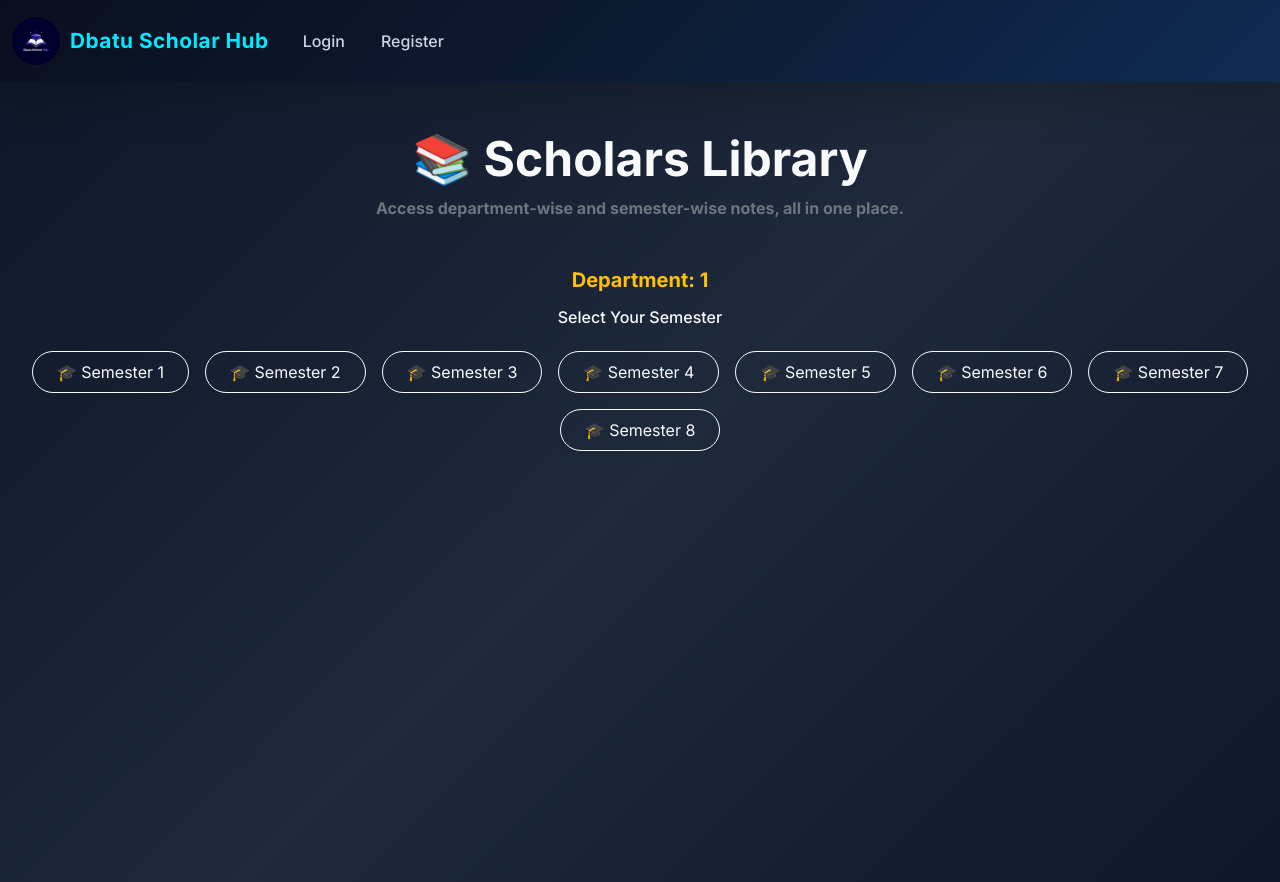
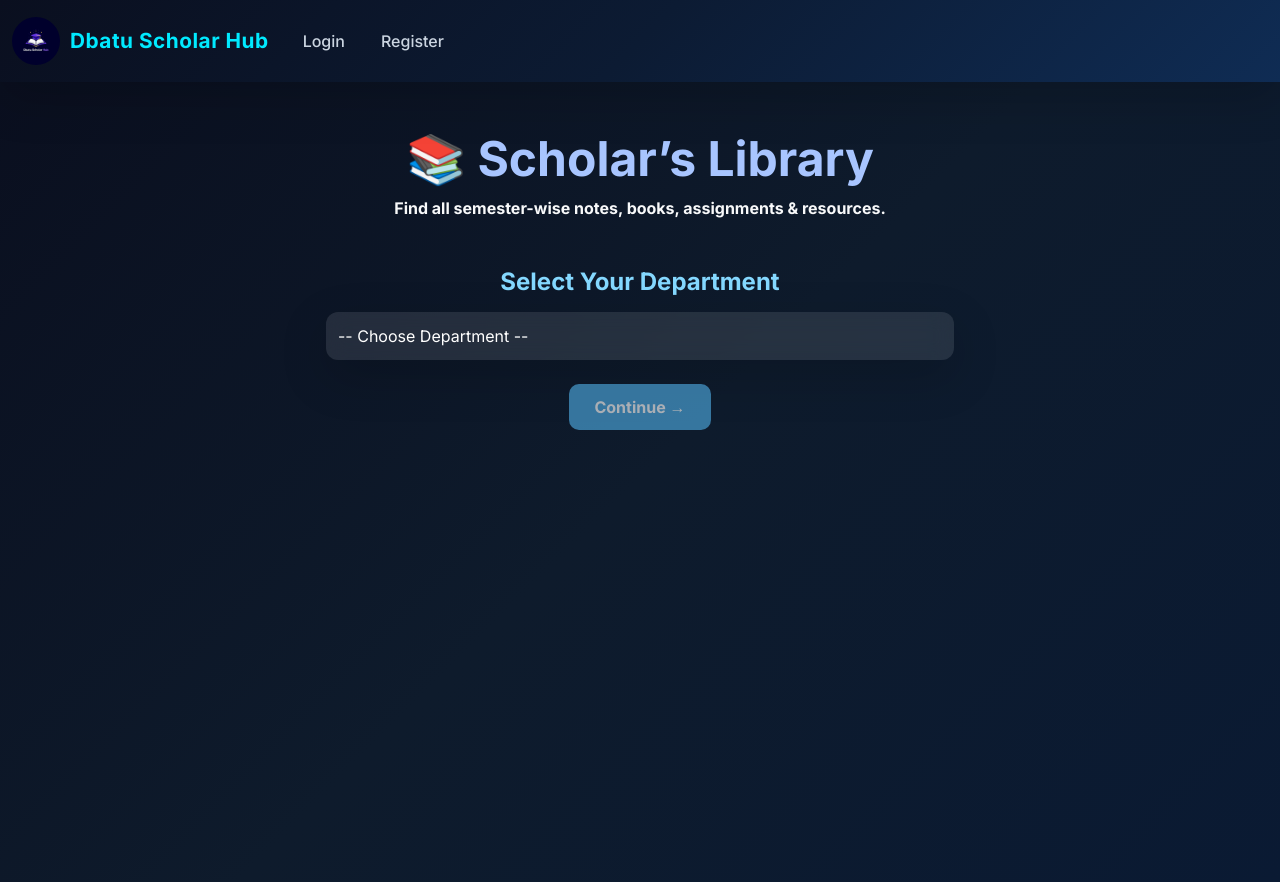
Before and after one commit to gituser-30/Resource-Allocator-project, a React (Vite) app in the folder client/: page /notes/1 in a window 1280 px wide. Built offline with nearby package versions, Linux system fonts and the light colour scheme; a web font is replaced by a local one.

Commit message:
Update Notes.jsx

```diff
--- a/client/src/pages/Notes.jsx
+++ b/client/src/pages/Notes.jsx
@@ -1,6 +1,267 @@
+// import React, { useEffect, useState } from "react";
+// import axios from "axios";
+// import { useSearchParams, useLocation, useParams } from "react-router-dom";
+
+// const Notes = () => {
+//   const [department, setDepartment] = useState("");
+//   const [semester, setSemester] = useState("");
+//   const [notes, setNotes] = useState([]);
+//   const [step, setStep] = useState(1);
+//   const [selectedSubject, setSelectedSubject] = useState(null);
+
+//   const [searchParams] = useSearchParams();
+//   const searchSubject = searchParams.get("subject");
+//   const location = useLocation();
+//   const { department: deptParam } = useParams();
+
+//   // ✅ Department normalization mapping
+//   const departmentMap = {
+//     "Computer Engineering": "Computer",
+//     "Information Technology": "Information Technology",
+//     "Mechanical Engineering": "Mechanical",
+//     "Civil Engineering": "Civil",
+//     "Electrical Engineering": "Electrical",
+//     "Electronics & Telecommunication": "ENTC",
+//     "Chemical Enginnering": "Chemical Engineering",
+//   };
+
+//   // ✅ Handle route /notes/:department or state from Browse page
+//   useEffect(() => {
+//     if (location.state?.department) {
+//       setDepartment(location.state.department);
+//       setStep(2);
+//     } else if (deptParam) {
+//       const formattedDept = deptParam
+//         .replace(/-/g, " ")
+//         .replace(/\b\w/g, (l) => l.toUpperCase());
+//       setDepartment(formattedDept);
+//       setStep(2);
+//     }
+//   }, [location.state, deptParam]);
+
+//   // ✅ Fetch notes when department + semester selected
+//   useEffect(() => {
+//     if (department && semester) {
+//       // Normalize department name to match backend
+//       const backendDept = departmentMap[department] || department;
+
+//       axios
+//         .get(
+//           `https://resource-allocator-project.onrender.com/api/resources?department=${encodeURIComponent(backendDept)}&semester=${semester}`
+//         )
+//         .then((res) => setNotes(res.data))
+//         .catch((err) => console.error("❌ Fetch Error:", err));
+//     }
+//   }, [department, semester]);
+
+//   const groupedNotes = notes.reduce((acc, note) => {
+//     if (!acc[note.subject]) acc[note.subject] = [];
+//     acc[note.subject].push(note);
+//     return acc;
+//   }, {});
+
+//   // ✅ Auto-select subject if ?subject= param present
+//   useEffect(() => {
+//     if (searchSubject && Object.keys(groupedNotes).length > 0) {
+//       const found = Object.keys(groupedNotes).find(
+//         (subj) => subj.toLowerCase() === searchSubject.toLowerCase()
+//       );
+//       if (found) {
+//         setStep(3);
+//         setSelectedSubject(found);
+//       }
+//     }
+//   }, [searchSubject, groupedNotes]);
+
+//   return (
+//     <div
+//       className="container-fluid min-vh-100 py-5"
+//       style={{
+//         background: "linear-gradient(135deg, #0f172a, #1e293b, #0f172a)",
+//         color: "#f1f5f9",
+//       }}
+//     >
+//       {/* Header */}
+//       <div className="text-center mb-5">
+//         <h2 className="fw-bold text-light display-5">📚 Scholars Library</h2>
+//         <p className="text-muted">
+//           Access department-wise and semester-wise notes, all in one place.
+//         </p>
+//       </div>
+
+//       {/* Step 1: Select Department */}
+//       {step === 1 && (
+//         <div className="text-center">
+//           <h4 className="fw-bold text-info mb-3">Select Your Department</h4>
+//           <p className="text-muted">
+//             Choose your department to explore available notes and resources.
+//           </p>
+
+//           <select
+//             className="form-select w-50 mx-auto mt-3 bg-dark text-light border-info"
+//             onChange={(e) => setDepartment(e.target.value)}
+//           >
+//             <option value="">-- Choose Department --</option>
+//             <option value="Computer Engineering">💻 Computer Engineering</option>
+//             <option value="Information Technology">
+//               💻 Information Technology
+//             </option>
+//             <option value="Mechanical Engineering">
+//               ⚙️ Mechanical Engineering
+//             </option>
+//             <option value="Civil Engineering">🏗️ Civil Engineering</option>
+//             <option value="Electrical Engineering">
+//               🔌 Electrical Engineering
+//             </option>
+//             <option value="Electronics & Telecommunication">
+//               🔌 Electronics & Telecommunication
+//             </option>
+//             <option value="Chemical Engineering">
+//               🔌 Chemical Engineering
+//             </option>
+//           </select>
+
+//           <button
+//             className="btn btn-info mt-4 px-4 fw-bold"
+//             disabled={!department}
+//             onClick={() => setStep(2)}
+//           >
+//             Next ➡️
+//           </button>
+//         </div>
+//       )}
+
+//       {/* Step 2: Select Semester */}
+//       {step === 2 && (
+//         <div className="text-center">
+//           <h5 className="fw-bold text-warning">Department: {department}</h5>
+//           <h6 className="mt-3 text-light">Select Your Semester</h6>
+//           <div className="d-flex flex-wrap justify-content-center gap-3 mt-4">
+//             {[1, 2, 3, 4, 5, 6, 7, 8].map((sem) => (
+//               <button
+//                 key={sem}
+//                 className="btn btn-outline-light px-4 py-2 rounded-pill shadow-sm"
+//                 onClick={() => {
+//                   setSemester(sem);
+//                   setStep(3);
+//                 }}
+//               >
+//                 🎓 Semester {sem}
+//               </button>
+//             ))}
+//           </div>
+//         </div>
+//       )}
+
+//       {/* Step 3: Show Subjects */}
+//       {step === 3 && !selectedSubject && (
+//         <>
+//           <div className="d-flex justify-content-between align-items-center mb-4">
+//             <h5 className="fw-bold text-info">
+//               {department} - Semester {semester}
+//             </h5>
+//             <button
+//               className="btn btn-outline-warning fw-bold"
+//               onClick={() => setStep(2)}
+//             >
+//               🔙 Back
+//             </button>
+//           </div>
+
+//           <div className="row g-4">
+//             {Object.keys(groupedNotes).length > 0 ? (
+//               Object.keys(groupedNotes).map((subject, index) => (
+//                 <div key={index} className="col-md-3 col-sm-6">
+//                   <div
+//                     className="card h-100 shadow-lg border-0 text-center"
+//                     style={{
+//                       backgroundColor: "#1e293b",
+//                       color: "#f8fafc",
+//                       cursor: "pointer",
+//                       transition: "transform 0.2s ease-in-out",
+//                     }}
+//                     onClick={() => setSelectedSubject(subject)}
+//                     onMouseEnter={(e) =>
+//                       (e.currentTarget.style.transform = "scale(1.05)")
+//                     }
+//                     onMouseLeave={(e) =>
+//                       (e.currentTarget.style.transform = "scale(1)")
+//                     }
+//                   >
+//                     <div className="card-body d-flex flex-column justify-content-center">
+//                       <h5 className="fw-bold text-warning">📂 {subject}</h5>
+//                       <p className="small text-muted">
+//                         {groupedNotes[subject].length} Notes
+//                       </p>
+//                     </div>
+//                   </div>
+//                 </div>
+//               ))
+//             ) : (
+//               <p className="text-center text-muted">⚠️ No notes available yet.</p>
+//             )}
+//           </div>
+//         </>
+//       )}
+
+//       {/* Step 4: Show Notes of Selected Subject */}
+//       {step === 3 && selectedSubject && (
+//         <>
+//           <div className="d-flex justify-content-between align-items-center mb-4">
+//             <h5 className="fw-bold text-info">
+//               {department} - Semester {semester} | {selectedSubject}
+//             </h5>
+//             <button
+//               className="btn btn-outline-warning fw-bold"
+//               onClick={() => setSelectedSubject(null)}
+//             >
+//               🔙 Back to Subjects
+//             </button>
+//           </div>
+
+//           <div className="row g-4">
+//             {groupedNotes[selectedSubject]?.map((note, index) => (
+//               <div key={index} className="col-md-4 col-sm-6">
+//                 <div
+//                   className="card h-100 shadow-lg border-0"
+//                   style={{
+//                     backgroundColor: "#1e293b",
+//                     color: "#f8fafc",
+//                     transition: "all 0.3s",
+//                   }}
+//                 >
+//                   <div className="card-body">
+//                     <h5 className="fw-bold text-info">{note.title}</h5>
+//                     <span className="badge bg-secondary mb-2">
+//                       📖 {note.subject}
+//                     </span>
+//                     <p className="small">{note.description}</p>
+//                   </div>
+//                   <div className="card-footer bg-transparent border-0 text-center">
+//                     <a
+//                       href={note.fileUrl}
+//                       target="_blank"
+//                       rel="noopener noreferrer"
+//                       className="btn btn-sm btn-outline-info fw-bold me-2"
+//                     >
+//                       👀 View
+//                     </a>
+//                   </div>
+//                 </div>
+//               </div>
+//             ))}
+//           </div>
+//         </>
+//       )}
+//     </div>
+//   );
+// };
+
+// export default Notes;
+
 import React, { useEffect, useState } from "react";
 import axios from "axios";
-import { useSearchParams, useLocation, useParams } from "react-router-dom";
+import { useSearchParams } from "react-router-dom";
 
 const Notes = () => {
   const [department, setDepartment] = useState("");
@@ -11,46 +272,15 @@ const Notes = () => {
 
   const [searchParams] = useSearchParams();
   const searchSubject = searchParams.get("subject");
-  const location = useLocation();
-  const { department: deptParam } = useParams();
 
-  // ✅ Department normalization mapping
-  const departmentMap = {
-    "Computer Engineering": "Computer",
-    "Information Technology": "Information Technology",
-    "Mechanical Engineering": "Mechanical",
-    "Civil Engineering": "Civil",
-    "Electrical Engineering": "Electrical",
-    "Electronics & Telecommunication": "ENTC",
-    "Chemical Enginnering": "Chemical Engineering",
-  };
-
-  // ✅ Handle route /notes/:department or state from Browse page
-  useEffect(() => {
-    if (location.state?.department) {
-      setDepartment(location.state.department);
-      setStep(2);
-    } else if (deptParam) {
-      const formattedDept = deptParam
-        .replace(/-/g, " ")
-        .replace(/\b\w/g, (l) => l.toUpperCase());
-      setDepartment(formattedDept);
-      setStep(2);
-    }
-  }, [location.state, deptParam]);
-
-  // ✅ Fetch notes when department + semester selected
   useEffect(() => {
     if (department && semester) {
-      // Normalize department name to match backend
-      const backendDept = departmentMap[department] || department;
-
       axios
         .get(
-          `https://resource-allocator-project.onrender.com/api/resources?department=${encodeURIComponent(backendDept)}&semester=${semester}`
+          `https://resource-allocator-backendservice.onrender.com/api/resources?department=${department}&semester=${semester}`
         )
         .then((res) => setNotes(res.data))
-        .catch((err) => console.error("❌ Fetch Error:", err));
+        .catch((err) => console.log(err));
     }
   }, [department, semester]);
 
@@ -60,7 +290,6 @@ const Notes = () => {
     return acc;
   }, {});
 
-  // ✅ Auto-select subject if ?subject= param present
   useEffect(() => {
     if (searchSubject && Object.keys(groupedNotes).length > 0) {
       const found = Object.keys(groupedNotes).find(
@@ -77,56 +306,63 @@ const Notes = () => {
   <div
     className="container-fluid min-vh-100 py-5"
     style={{
-        background: "linear-gradient(135deg, #0f172a, #1e293b, #0f172a)",
-        color: "#f1f5f9",
+      background: "linear-gradient(135deg, #0a0f1f, #0e1b2c, #0a1a33)",
+      color: "#e6f1ff",
+      paddingBottom: "90px",
     }}
   >
     {/* Header */}
     <div className="text-center mb-5">
-        <h2 className="fw-bold text-light display-5">📚 Scholars Library</h2>
-        <p className="text-muted">
-          Access department-wise and semester-wise notes, all in one place.
+      <h2 className="fw-bold display-5" style={{ color: "#a8c5ff" }}>
+        📚 Scholar’s Library
+      </h2>
+      <p className="text-light opacity-75">
+        Find all semester-wise notes, books, assignments & resources.
       </p>
     </div>
 
     {/* Step 1: Select Department */}
     {step === 1 && (
       <div className="text-center">
-          <h4 className="fw-bold text-info mb-3">Select Your Department</h4>
-          <p className="text-muted">
-            Choose your department to explore available notes and resources.
-          </p>
+        <h4 className="fw-bold mb-3" style={{ color: "#84d8ff" }}>
+          Select Your Department
+        </h4>
 
         <select
-            className="form-select w-50 mx-auto mt-3 bg-dark text-light border-info"
+          className="form-select w-50 mx-auto mt-3 border-0 shadow-lg"
+          style={{
+            background: "rgba(255,255,255,0.1)",
+            color: "white",
+            borderRadius: "12px",
+            padding: "12px",
+            backdropFilter: "blur(10px)",
+          }}
           onChange={(e) => setDepartment(e.target.value)}
         >
           <option value="">-- Choose Department --</option>
-            <option value="Computer Engineering">💻 Computer Engineering</option>
-            <option value="Information Technology">
-              💻 Information Technology
+          <option value="Computer Engineering">Computer Engineering</option>
+          <option value="Information Technology">Information Technology</option>
+          <option value="Mechanical Engineering">Mechanical Engineering</option>
+          <option value="Civil Engineering">Civil Engineering</option>
+          <option value="Electrical Engineering">Electrical Engineering</option>
+          <option value="Electronics & Telecommunication">
+            Electronics & Telecommunication
           </option>
-            <option value="Mechanical Engineering">
-              ⚙️ Mechanical Engineering
-            </option>
-            <option value="Civil Engineering">🏗️ Civil Engineering</option>
-            <option value="Electrical Engineering">
-              🔌 Electrical Engineering
-            </option>
-            <option value="Electronics & Telecommunication">
-              🔌 Electronics & Telecommunication
-            </option>
-            <option value="Chemical Engineering">
-              🔌 Chemical Engineering
-            </option>
+          <option value="Chemical Engineering">Chemical Engineering</option>
         </select>
 
         <button
-            className="btn btn-info mt-4 px-4 fw-bold"
+          className="btn mt-4 px-4 fw-bold"
+          style={{
+            background: "#4ea8de",
+            borderRadius: "10px",
+            padding: "10px 26px",
+            color: "white",
+          }}
           disabled={!department}
           onClick={() => setStep(2)}
         >
-            Next ➡️
+          Continue →
         </button>
       </div>
     )}
@@ -134,19 +370,37 @@ const Notes = () => {
     {/* Step 2: Select Semester */}
     {step === 2 && (
       <div className="text-center">
-          <h5 className="fw-bold text-warning">Department: {department}</h5>
-          <h6 className="mt-3 text-light">Select Your Semester</h6>
+        <h5 className="fw-bold" style={{ color: "#ffd166" }}>
+          Department: {department}
+        </h5>
+        <p className="text-light opacity-75">Select your semester below</p>
+
         <div className="d-flex flex-wrap justify-content-center gap-3 mt-4">
           {[1, 2, 3, 4, 5, 6, 7, 8].map((sem) => (
             <button
               key={sem}
-                className="btn btn-outline-light px-4 py-2 rounded-pill shadow-sm"
+              className="shadow-lg"
+              style={{
+                background: "rgba(255,255,255,0.07)",
+                color: "#caf0f8",
+                border: "none",
+                borderRadius: "12px",
+                padding: "12px 30px",
+                fontWeight: "600",
+                transition: "0.3s",
+              }}
+              onMouseEnter={(e) =>
+                (e.currentTarget.style.background = "rgba(255,255,255,0.15)")
+              }
+              onMouseLeave={(e) =>
+                (e.currentTarget.style.background = "rgba(255,255,255,0.07)")
+              }
               onClick={() => {
                 setSemester(sem);
                 setStep(3);
               }}
             >
-                🎓 Semester {sem}
+              Semester {sem}
             </button>
           ))}
         </div>
@@ -157,14 +411,16 @@ const Notes = () => {
     {step === 3 && !selectedSubject && (
       <>
         <div className="d-flex justify-content-between align-items-center mb-4">
-            <h5 className="fw-bold text-info">
-              {department} - Semester {semester}
+          <h5 className="fw-bold" style={{ color: "#90e0ef" }}>
+            {department} – Sem {semester}
           </h5>
+
           <button
-              className="btn btn-outline-warning fw-bold"
+            className="btn btn-outline-light"
             onClick={() => setStep(2)}
+            style={{ borderRadius: "8px" }}
           >
-              🔙 Back
+            ← Back
           </button>
         </div>
 
@@ -173,49 +429,51 @@ const Notes = () => {
             Object.keys(groupedNotes).map((subject, index) => (
               <div key={index} className="col-md-3 col-sm-6">
                 <div
-                    className="card h-100 shadow-lg border-0 text-center"
+                  className="shadow-lg text-center"
                   style={{
-                      backgroundColor: "#1e293b",
-                      color: "#f8fafc",
+                    background: "rgba(255,255,255,0.07)",
+                    borderRadius: "15px",
+                    padding: "25px 10px",
                     cursor: "pointer",
-                      transition: "transform 0.2s ease-in-out",
+                    transition: "0.3s",
                   }}
-                    onClick={() => setSelectedSubject(subject)}
                   onMouseEnter={(e) =>
                     (e.currentTarget.style.transform = "scale(1.05)")
                   }
                   onMouseLeave={(e) =>
                     (e.currentTarget.style.transform = "scale(1)")
                   }
+                  onClick={() => setSelectedSubject(subject)}
                 >
-                    <div className="card-body d-flex flex-column justify-content-center">
-                      <h5 className="fw-bold text-warning">📂 {subject}</h5>
-                      <p className="small text-muted">
-                        {groupedNotes[subject].length} Notes
+                  <h5 className="fw-bold" style={{ color: "#ffd166" }}>
+                    {subject}
+                  </h5>
+                  <p className="small opacity-75">
+                    {groupedNotes[subject].length} Files Available
                   </p>
-                    </div>
                 </div>
               </div>
             ))
           ) : (
-              <p className="text-center text-muted">⚠️ No notes available yet.</p>
+            <p className="text-center text-muted">No subjects available.</p>
           )}
         </div>
       </>
     )}
 
-      {/* Step 4: Show Notes of Selected Subject */}
+    {/* Step 4: Show Notes */}
     {step === 3 && selectedSubject && (
       <>
         <div className="d-flex justify-content-between align-items-center mb-4">
-            <h5 className="fw-bold text-info">
-              {department} - Semester {semester} | {selectedSubject}
+          <h5 className="fw-bold" style={{ color: "#90e0ef" }}>
+            {selectedSubject}
           </h5>
           <button
-              className="btn btn-outline-warning fw-bold"
+            className="btn btn-outline-light"
             onClick={() => setSelectedSubject(null)}
+            style={{ borderRadius: "8px" }}
           >
-              🔙 Back to Subjects
+            ← Back
           </button>
         </div>
 
@@ -223,30 +481,38 @@ const Notes = () => {
           {groupedNotes[selectedSubject]?.map((note, index) => (
             <div key={index} className="col-md-4 col-sm-6">
               <div
-                  className="card h-100 shadow-lg border-0"
+                className="shadow-lg"
                 style={{
-                    backgroundColor: "#1e293b",
-                    color: "#f8fafc",
-                    transition: "all 0.3s",
+                  background: "rgba(255,255,255,0.07)",
+                  borderRadius: "15px",
+                  padding: "20px",
+                  transition: "0.3s",
                 }}
+                onMouseEnter={(e) =>
+                  (e.currentTarget.style.transform = "translateY(-6px)")
+                }
+                onMouseLeave={(e) =>
+                  (e.currentTarget.style.transform = "translateY(0)")
+                }
               >
-                  <div className="card-body">
-                    <h5 className="fw-bold text-info">{note.title}</h5>
-                    <span className="badge bg-secondary mb-2">
-                      📖 {note.subject}
-                    </span>
-                    <p className="small">{note.description}</p>
-                  </div>
-                  <div className="card-footer bg-transparent border-0 text-center">
+                <h5 className="fw-bold" style={{ color: "#a8dadc" }}>
+                  {note.title}
+                </h5>
+                <span className="badge bg-dark mb-2">{note.subject}</span>
+                <p className="small opacity-75">{note.description}</p>
+
                 <a
                   href={note.fileUrl}
                   target="_blank"
                   rel="noopener noreferrer"
-                      className="btn btn-sm btn-outline-info fw-bold me-2"
+                  className="btn btn-info w-100 fw-bold mt-3"
+                  style={{
+                    background: "#4ea8de",
+                    borderRadius: "10px",
+                  }}
                 >
-                      👀 View
+                  View File
                 </a>
-                  </div>
               </div>
             </div>
           ))}
@@ -255,6 +521,7 @@ const Notes = () => {
     )}
   </div>
 );
+
 };
 
 export default Notes;
```
Lines whose indentation alone changed are shown as unchanged.
